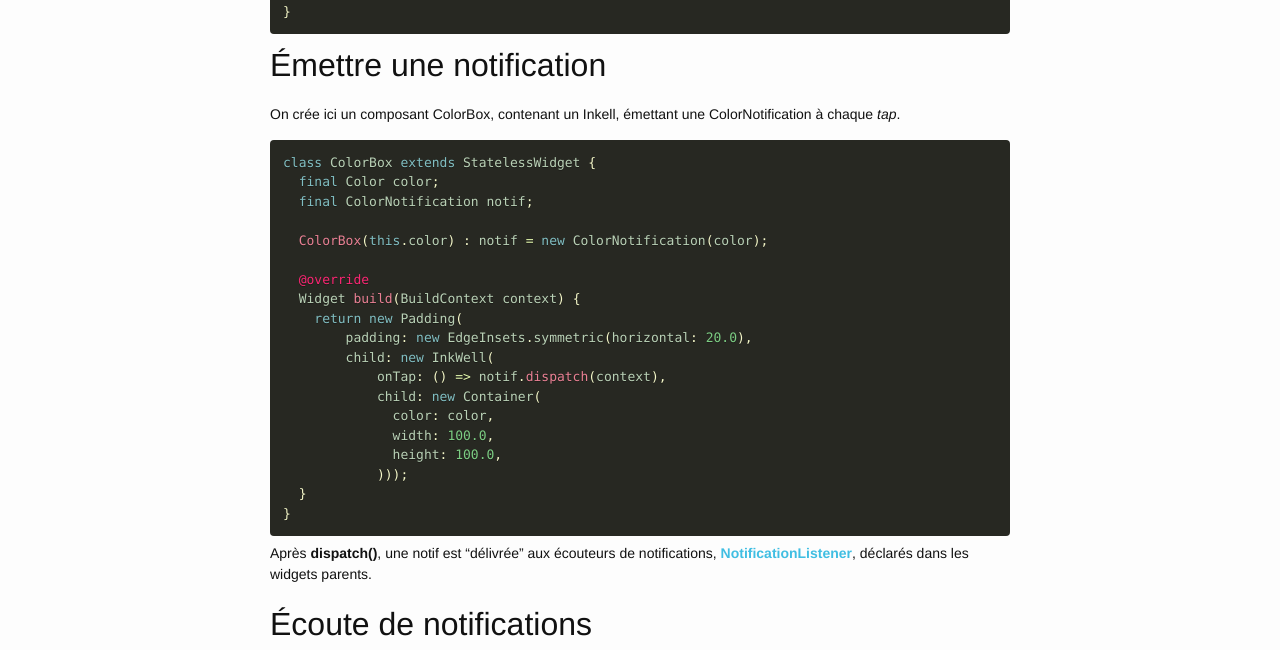
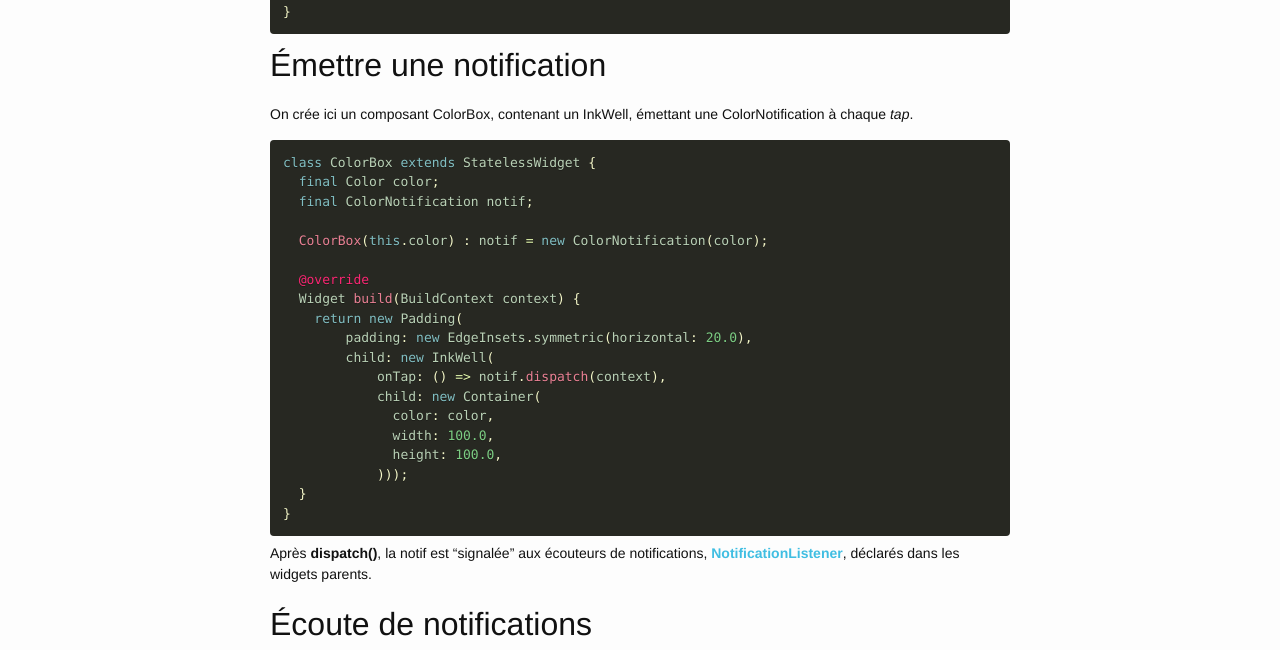
Before and after one commit to rxlabz/rxlabz.github.io, a Jekyll site: the page built from _posts/2017-04-27-flutter-notification.md, in a window 1280 px wide. Shown: the part 447-1097 px from the top of the page. Built offline with Jekyll 4.4.1, drawn with Linux system fonts in a browser that asks for light colours; comment, search, counter and statistics services are not loaded.

Commit message:
fix typo

````diff
--- a/_posts/2017-04-27-flutter-notification.md
+++ b/_posts/2017-04-27-flutter-notification.md
@@ -21,7 +21,7 @@ class ColorNotification extends Notification {
 
 ## Émettre une notification
 
-On crée ici un composant ColorBox, contenant un Inkell, émettant une ColorNotification à chaque *tap*.
+On crée ici un composant ColorBox, contenant un InkWell, émettant une ColorNotification à chaque *tap*.
 
 ```dart
 class ColorBox extends StatelessWidget {
@@ -45,7 +45,7 @@ class ColorBox extends StatelessWidget {
 }
 ```
 
-Après **dispatch()**, une notif est "délivrée" aux écouteurs de notifications,
+Après **dispatch()**, la notif est "signalée" aux écouteurs de notifications,
  **[NotificationListener](https://docs.flutter.io/flutter/widgets/NotificationListener-class.html)**,
  déclarés dans les widgets parents.
 
````
